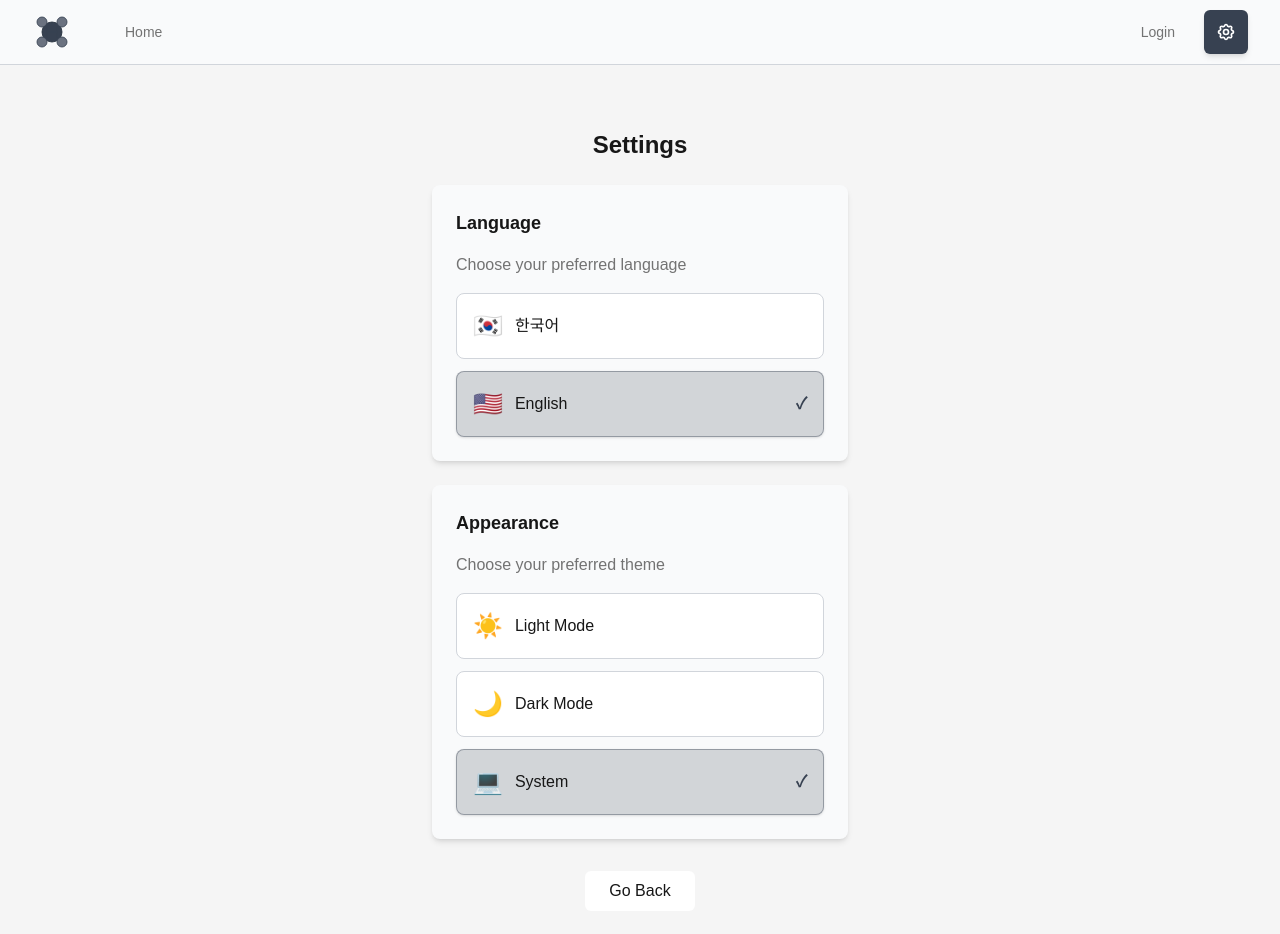
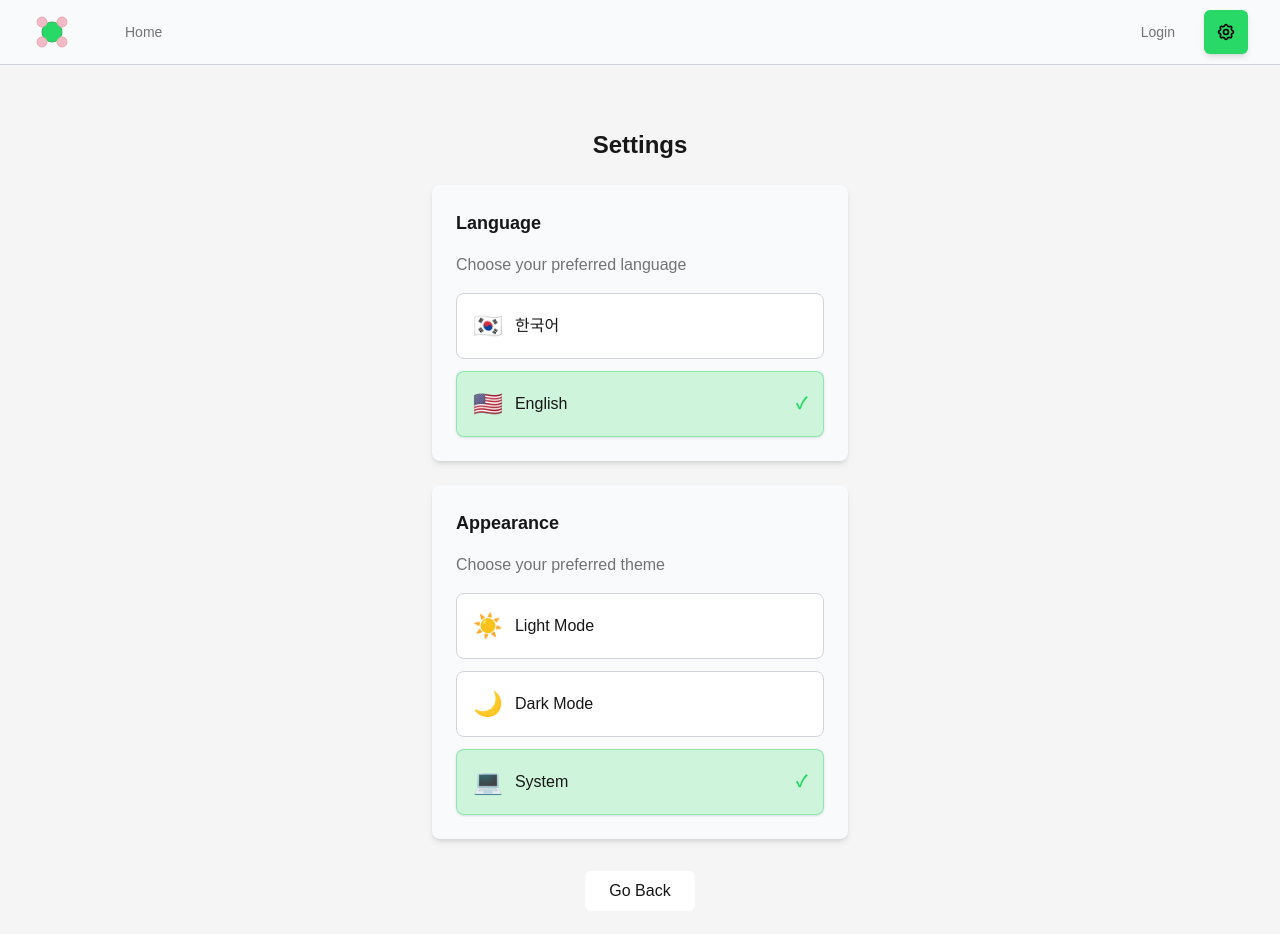
Before and after one commit to publicPark/anything, a Next.js app: page /en/settings in a window 1280 px wide. Shown: the top 934 px of the page. Built offline with nearby package versions, Linux system fonts and the light colour scheme; no server answers.

Commit message:
feat : theme

```diff
--- a/src/app/[locale]/profile/page.tsx
+++ b/src/app/[locale]/profile/page.tsx
@@ -208,11 +208,7 @@
         </div>
 
         <div className="mt-4 pt-4 border-t border-border">
-          <Button
-            variant="destructive"
-            onClick={handleLogout}
-            className="w-full"
-          >
+          <Button variant="secondary" onClick={handleLogout} className="w-full">
             {t("profile.logout")}
           </Button>
         </div>
--- a/src/components/Logo.tsx
+++ b/src/components/Logo.tsx
@@ -32,91 +32,83 @@
           fill="none"
           xmlns="http://www.w3.org/2000/svg"
         >
-          {/* 중앙 큰 원 */}
+          {/* 중앙 큰 원 - 메인 컬러 (초록색) */}
           <circle
             cx="12"
             cy="12"
             r="6"
-            fill="#374151"
-            stroke="#1f2937"
+            fill="#29d967"
+            stroke="#1fab4d"
             strokeWidth="0.5"
-            className="dark:fill-gray-500 dark:stroke-gray-600"
           />
 
-          {/* 왼쪽 위 작은 원 */}
+          {/* 왼쪽 위 작은 원 - role 컬러 (핑크색) */}
           <circle
             cx="6"
             cy="6"
             r="3"
-            fill="#6b7280"
-            stroke="#374151"
+            fill="#f2bbc5"
+            stroke="#e6a5b0"
             strokeWidth="0.5"
-            className="dark:fill-gray-400 dark:stroke-gray-500"
           />
 
-          {/* 오른쪽 위 작은 원 */}
+          {/* 오른쪽 위 작은 원 - role 컬러 (핑크색) */}
           <circle
             cx="18"
             cy="6"
             r="3"
-            fill="#6b7280"
-            stroke="#374151"
+            fill="#f2bbc5"
+            stroke="#e6a5b0"
             strokeWidth="0.5"
-            className="dark:fill-gray-400 dark:stroke-gray-500"
           />
 
-          {/* 왼쪽 아래 작은 원 */}
+          {/* 왼쪽 아래 작은 원 - role 컬러 (핑크색) */}
           <circle
             cx="6"
             cy="18"
             r="3"
-            fill="#6b7280"
-            stroke="#374151"
+            fill="#f2bbc5"
+            stroke="#e6a5b0"
             strokeWidth="0.5"
-            className="dark:fill-gray-400 dark:stroke-gray-500"
           />
 
-          {/* 오른쪽 아래 작은 원 */}
+          {/* 오른쪽 아래 작은 원 - role 컬러 (핑크색) */}
           <circle
             cx="18"
             cy="18"
             r="3"
-            fill="#6b7280"
-            stroke="#374151"
+            fill="#f2bbc5"
+            stroke="#e6a5b0"
             strokeWidth="0.5"
-            className="dark:fill-gray-400 dark:stroke-gray-500"
           />
 
-          {/* 연결선들 */}
+          {/* 연결선들 - 메인 컬러 (초록색) */}
           <line
             x1="9"
             y1="9"
             x2="9"
             y2="15"
-            stroke="#374151"
+            stroke="#29d967"
             strokeWidth="1"
             strokeLinecap="round"
-            className="dark:stroke-gray-500"
           />
           <line
             x1="15"
             y1="9"
             x2="15"
             y2="15"
-            stroke="#374151"
+            stroke="#29d967"
             strokeWidth="1"
             strokeLinecap="round"
-            className="dark:stroke-gray-500"
           />
           <line
             x1="9"
             y1="12"
             x2="15"
             y2="12"
-            stroke="#374151"
+            stroke="#29d967"
             strokeWidth="1"
             strokeLinecap="round"
-            className="dark:stroke-gray-500"
           />
         </svg>
       ) : (
--- a/src/components/MemberItem.tsx
+++ b/src/components/MemberItem.tsx
@@ -48,7 +48,7 @@
             <p className="font-medium text-foreground">{memberName}</p>
 
             {isCurrentUser && (
-              <span className="px-2 py-1 text-xs font-medium rounded-full bg-primary/20 text-primary border border-primary/30">
+              <span className="px-2 py-1 text-xs font-medium rounded-full bg-primary text-primary-foreground border border-primary shadow-sm">
                 {t("ships.me")}
               </span>
             )}
--- a/src/components/ui/Button.tsx
+++ b/src/components/ui/Button.tsx
@@ -1,37 +1,48 @@
-import { ButtonHTMLAttributes, forwardRef } from 'react'
-import { cn } from '@/lib/utils'
+import { ButtonHTMLAttributes, forwardRef } from "react";
+import { cn } from "@/lib/utils";
 
 export interface ButtonProps extends ButtonHTMLAttributes<HTMLButtonElement> {
-  variant?: 'primary' | 'secondary' | 'destructive' | 'ghost'
-  size?: 'sm' | 'md' | 'lg'
-  isLoading?: boolean
+  variant?: "primary" | "secondary" | "destructive" | "ghost";
+  size?: "sm" | "md" | "lg";
+  isLoading?: boolean;
 }
 
 const Button = forwardRef<HTMLButtonElement, ButtonProps>(
-  ({ className, variant = 'primary', size = 'md', isLoading, children, disabled, ...props }, ref) => {
-    const baseClasses = 'inline-flex items-center justify-center rounded-md font-medium transition-all duration-200 focus:outline-none focus:ring-2 focus:ring-ring disabled:opacity-50 disabled:pointer-events-none cursor-pointer'
+  (
+    {
+      className,
+      variant = "primary",
+      size = "md",
+      isLoading,
+      children,
+      disabled,
+      ...props
+    },
+    ref
+  ) => {
+    const baseClasses =
+      "inline-flex items-center justify-center rounded-md font-medium transition-all duration-200 focus:outline-none focus:ring-2 focus:ring-ring disabled:opacity-50 disabled:pointer-events-none cursor-pointer";
 
     const variants = {
-      primary: 'bg-primary text-primary-foreground hover:bg-primary-hover active:bg-primary-active border border-primary/20 shadow-sm hover:shadow-md',
-      secondary: 'bg-secondary text-secondary-foreground hover:bg-secondary-hover active:bg-secondary-active border border-border shadow-sm hover:shadow-md',
-      destructive: 'bg-destructive text-destructive-foreground hover:bg-destructive-hover active:bg-destructive-active border border-destructive/20 shadow-sm hover:shadow-md',
-      ghost: 'text-foreground hover:bg-muted hover:text-foreground border border-transparent hover:border-border'
-    }
+      primary:
+        "bg-primary text-primary-foreground hover:bg-primary-hover active:bg-primary-active border border-primary/20 shadow-sm hover:shadow-md",
+      secondary:
+        "bg-secondary text-secondary-foreground hover:bg-secondary-hover active:bg-secondary-active border border-border shadow-sm hover:shadow-md",
+      destructive:
+        "bg-destructive text-destructive-foreground hover:bg-destructive-hover active:bg-destructive-active border border-destructive/20 shadow-sm hover:shadow-md",
+      ghost:
+        "text-foreground hover:bg-muted hover:text-foreground border border-transparent hover:border-border",
+    };
 
     const sizes = {
-      sm: 'h-8 px-3 text-sm',
-      md: 'h-10 px-4 py-2',
-      lg: 'h-12 px-8 text-lg'
-    }
+      sm: "h-8 px-3 text-sm",
+      md: "h-10 px-4 py-2",
+      lg: "h-12 px-8 text-lg",
+    };
 
     return (
       <button
-        className={cn(
-          baseClasses,
-          variants[variant],
-          sizes[size],
-          className
-        )}
+        className={cn(baseClasses, variants[variant], sizes[size], className)}
         ref={ref}
         disabled={disabled || isLoading}
         {...props}
@@ -60,10 +71,10 @@
         )}
         {children}
       </button>
-    )
+    );
   }
-)
+);
 
-Button.displayName = 'Button'
+Button.displayName = "Button";
 
-export { Button }
+export { Button };
```
Also changed, not shown: src/app/globals.css (+39 -39 lines).
